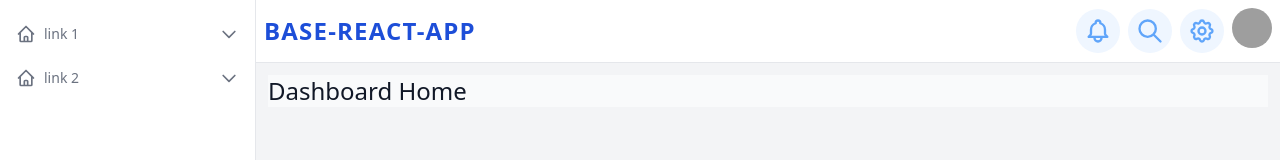
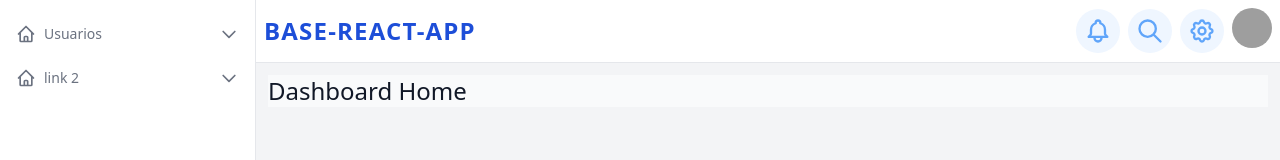
Before and after one commit to wazunga/base-react-app, a React (Create React App) app: page /dashboard in a window 1280 px wide. Shown: the top 160 px of the page. Built offline with nearby package versions, Linux system fonts and the light colour scheme; grey boxes are pictures that could not be loaded.

Commit message:
adding relative routes format

```diff
--- a/src/components/DashboardSidebar/LinksDropdown.js
+++ b/src/components/DashboardSidebar/LinksDropdown.js
@@ -33,9 +33,8 @@ export const LinksDropdown = ({ title, path, links }) => {
           */}
           {links.map((link, index) => (
             <Link
-              id={index}
+              key={index}
               to={link.path}
-              role="menuitem"
               className="block p-2 text-sm text-gray-500 transition-colors duration-200 rounded-md dark:text-light dark:hover:text-light hover:text-gray-700"
             >
               {link.title}
--- a/src/components/DashboardSidebar/index.js
+++ b/src/components/DashboardSidebar/index.js
@@ -8,10 +8,17 @@ const links = [
   { path: '/', title: 'action 2' }
 ]
 
+const userLinks = [
+  { path: './users', title: 'Ver usuarios' },
+  { path: './users/create', title: 'Crear usuarios' },
+  { path: './users/edit', title: 'Editar usuarios' },
+  { path: './users/delete', title: 'Borrar usuarios' }
+]
+
 export const DashboardSidebar = () => (
   <Sidenav>
     <SidenavLinksContainer>
-      <SidenavLinks title="link 1" path="link1" links={links} />
+      <SidenavLinks title="Usuarios" path="users" links={userLinks} />
       <SidenavLinks title="link 2" path="link2" links={links} />
     </SidenavLinksContainer>
   </Sidenav>
```
